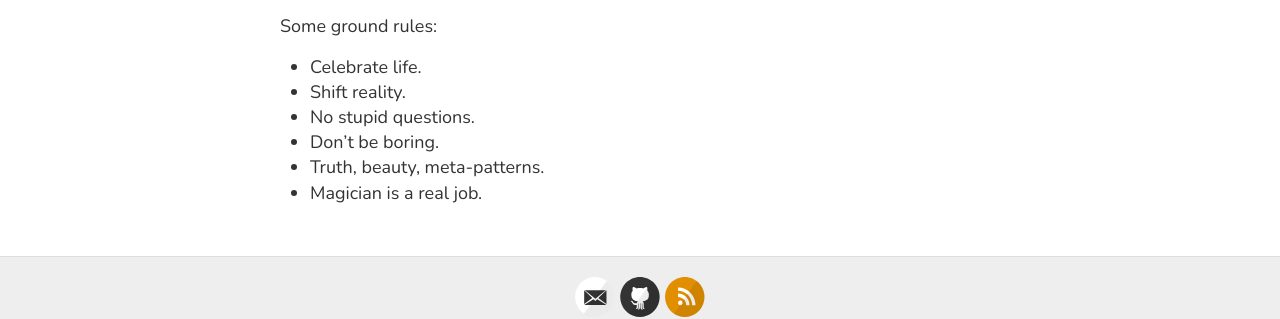
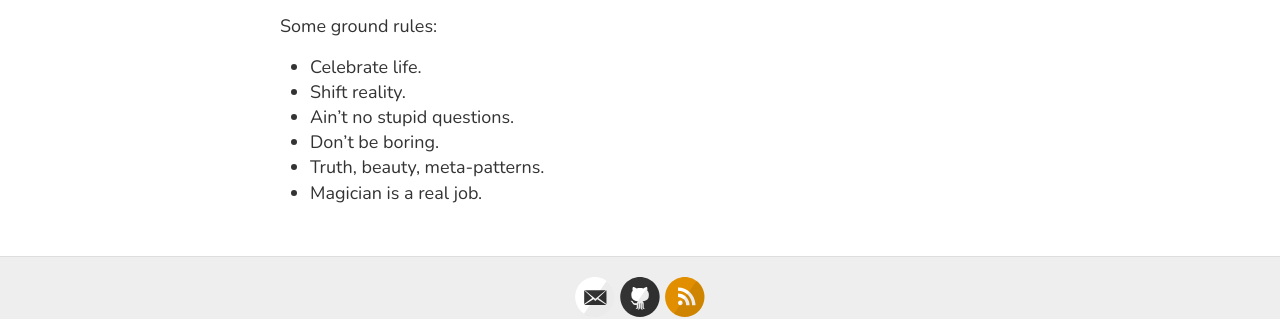
Before and after one commit to heptarch/heptarch.github.io, a Jekyll site: the page built from about.md, in a window 1280 px wide. Shown: the part 714-1033 px from the top of the page. Built offline with Jekyll 4.4.1, drawn with Linux system fonts in a browser that asks for light colours.

Commit message:
Update about.md

```diff
--- a/about.md
+++ b/about.md
@@ -37,7 +37,7 @@ Some ground rules:
 
 - Celebrate life.
 - Shift reality.
-- No stupid questions.
+- Ain't no stupid questions.
 - Don't be boring.
 - Truth, beauty, meta-patterns.
 - Magician is a real job.
```
